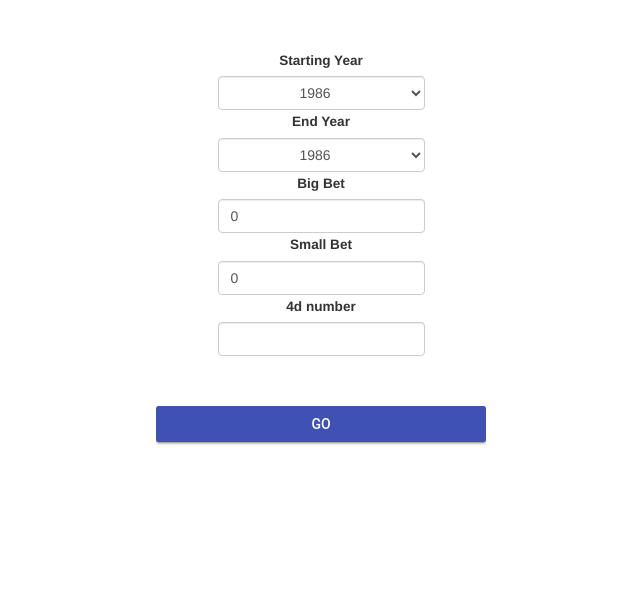
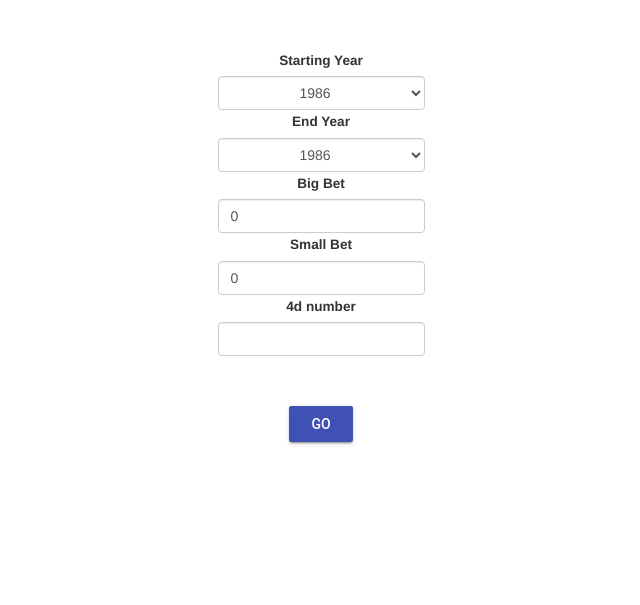
Before and after one commit to nwfxyz/4D_analytics, a Flask app: page / in a window 1280 px wide. Shown: the part 85-690 px from the top of the page, without its empty margins (334-974 px from the left). Run offline with Flask 2, Linux system fonts and the light colour scheme; some libraries are stand-ins or nearby versions.

Commit message:
fixing card

```diff
--- a/templates/4dcalculator.html
+++ b/templates/4dcalculator.html
@@ -46,7 +46,7 @@
             <input id='number' type="number"  name="pincode" minlength="4" maxlength="4" pattern="\d{4}" required class="form-control" justify-content='center'/>
             </div>
         </form>
-        <div id='controls' class='mdl-card'>
+        <div id='controls'>
             <button class="mdl-button mdl-js-button mdl-button--raised mdl-button--colored" onclick="calculate()">Go</button>
         </div>
         <p id='status'></p>
```
